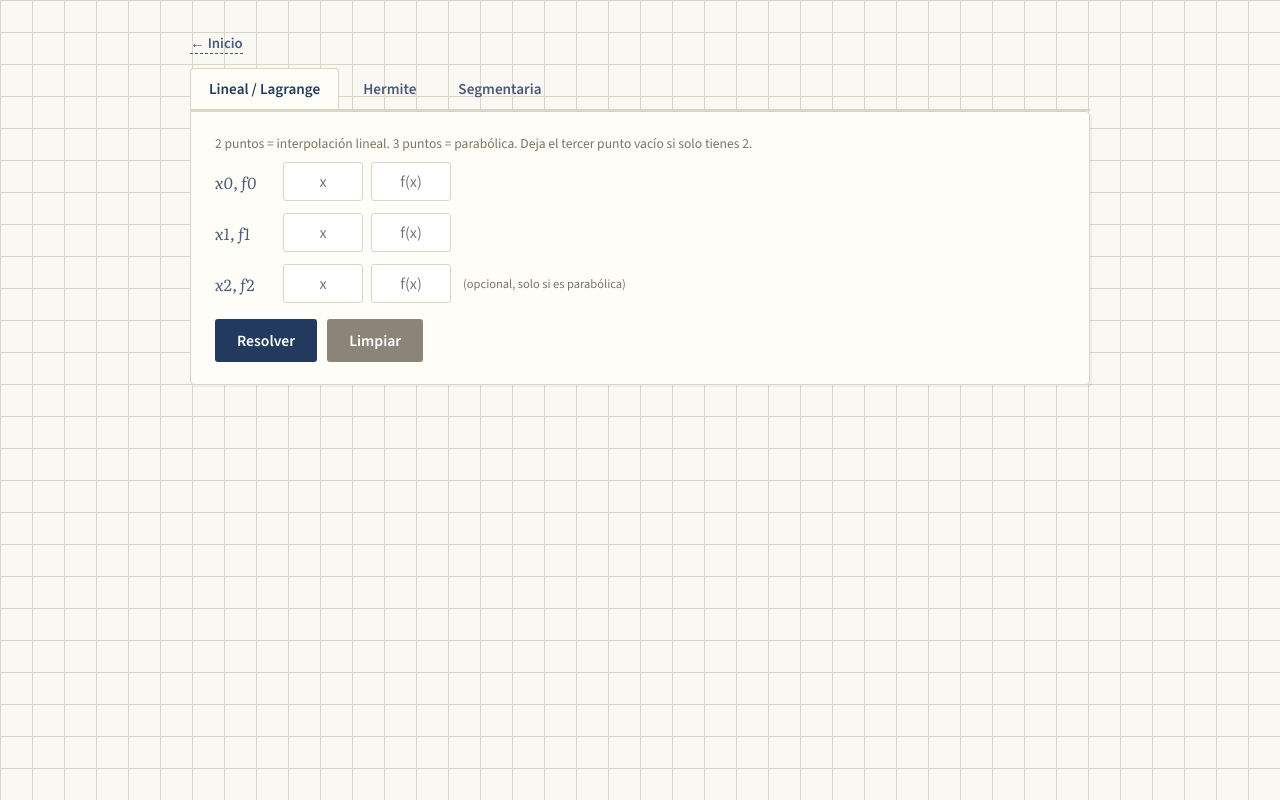
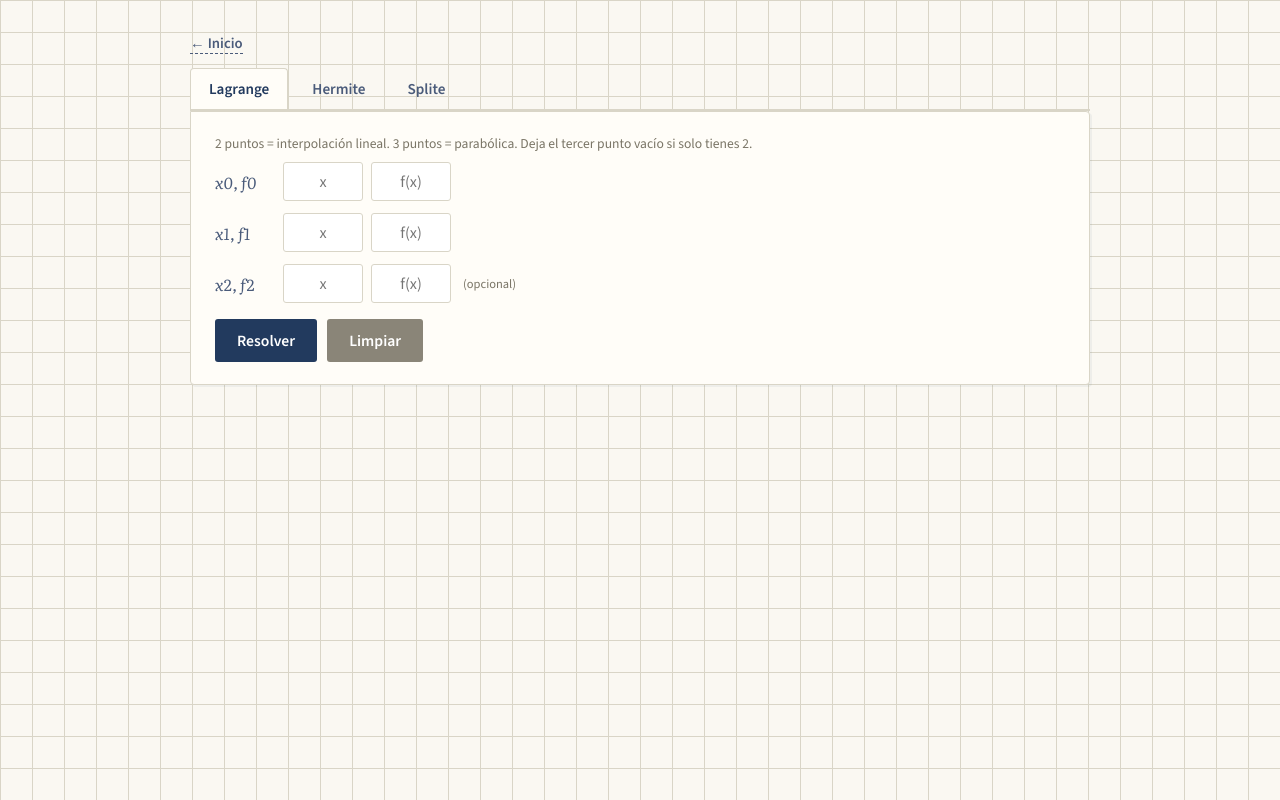
Before and after one commit to hbonilla6/metodos-numericos, a website: page interpolacion.html in a window 1280 px wide. Drawn offline with nearby package versions, Linux system fonts and the light colour scheme.

Commit message:
Comparte un solo formulario de puntos entre las pestañas
Las pestañas pasan a llamarse Lagrange, Hermite y Splite. Los puntos
escritos se conservan al cambiar de pestaña y cada una muestra solo
los campos que usa.

```diff
--- a/interpolacion.html
+++ b/interpolacion.html
@@ -17,9 +17,9 @@
   <a class="volver" href="index.html">← Inicio</a>
 
   <div class="tabs" id="tabsRow">
-    <button class="tab-btn activo" id="tab-lagrange" data-metodo="lagrange">Lineal / Lagrange</button>
+    <button class="tab-btn activo" id="tab-lagrange" data-metodo="lagrange">Lagrange</button>
     <button class="tab-btn" id="tab-hermite" data-metodo="hermite">Hermite</button>
-    <button class="tab-btn" id="tab-spline" data-metodo="spline">Segmentaria</button>
+    <button class="tab-btn" id="tab-spline" data-metodo="spline">Splite</button>
   </div>
 
   <div class="card bajo-pestanas">
--- a/js/hermite/metodo.js
+++ b/js/hermite/metodo.js
@@ -6,7 +6,6 @@
 
 const metodoHermite = {
   clave: 'hermite',
-  claveDeGuardado: 'hermite_campos',
   cantidadDePuntos: 3,
   campos: [
     { prefijo: 'x', ayuda: 'x' },
@@ -15,8 +14,6 @@ const metodoHermite = {
   ],
   nota: "Escribe cada punto con su valor f(x) y su derivada f'(x). Con 2 puntos el polinomio es de grado 3; con 3 puntos, de grado 5. El tercer punto es opcional.",
   mensajeIncompleto: "Completa x, f(x) y f'(x) en cada punto que uses.",
-  etiqueta: i => 'x' + aSubindice(i),
-  opcional: i => i === 2 ? '(opcional)' : '',
 
   /** Dibuja el resultado; devuelve el mensaje de error si los datos no sirven. */
   resolver(escritos) {
--- a/js/interpolacion/metodo.js
+++ b/js/interpolacion/metodo.js
@@ -7,7 +7,6 @@ const ES_ENTERO = /^-?\d+$/;
 
 const metodoLagrange = {
   clave: 'lagrange',
-  claveDeGuardado: 'interpolacion_campos',
   cantidadDePuntos: 3,
   campos: [
     { prefijo: 'x', ayuda: 'x' },
@@ -15,8 +14,6 @@ const metodoLagrange = {
   ],
   nota: '2 puntos = interpolación lineal. 3 puntos = parabólica. Deja el tercer punto vacío si solo tienes 2.',
   mensajeIncompleto: 'Completa tanto x como f(x) en cada punto que uses.',
-  etiqueta: i => 'x' + i + ', f' + i,
-  opcional: i => i === 2 ? '(opcional, solo si es parabólica)' : '',
 
   /** Dibuja el resultado; devuelve el mensaje de error si los datos no sirven. */
   resolver(escritos) {
--- a/js/interpolacion/pagina.js
+++ b/js/interpolacion/pagina.js
@@ -1,45 +1,53 @@
 /* ==========================================================================
    Página de interpolación: una pestaña por método (Lagrange, Hermite y spline
-   lineal). Esta página dibuja los campos del método elegido, lee y valida lo
-   escrito y delega el cálculo y el resultado al método.
+   lineal) y un solo formulario de puntos que comparten. La página lee y valida
+   lo escrito y delega el cálculo y el resultado al método de la pestaña.
 
    Un método es un objeto con:
-     clave, claveDeGuardado, cantidadDePuntos, campos [{ prefijo, ayuda }],
-     nota, mensajeIncompleto, etiqueta(i), opcional(i) y
-     resolver(escritos): dibuja el resultado y devuelve un mensaje de error o null.
-   Ids de los campos: <prefijo><i> (x0, f0, d0, x1, …).
+     clave, cantidadDePuntos, campos [{ prefijo, ayuda }], nota,
+     mensajeIncompleto y resolver(escritos): dibuja el resultado y devuelve
+     un mensaje de error o null.
+   Ids de los campos: <prefijo><i> (x0, f0, d0, x1, …); d es f'(x) y solo lo usa Hermite.
    ========================================================================== */
 
 const METODOS = [metodoLagrange, metodoHermite, metodoSpline];
+const PUNTOS_EN_FORMULARIO = Math.max(...METODOS.map(metodo => metodo.cantidadDePuntos));
+const CLAVE_CAMPOS = 'interpolacion_campos';
 const CLAVE_PESTANA = 'interpolacion_pestana';
 
 let metodoActual = METODOS[0];
 
 function idsDeCampos() {
   const ids = [];
-  for (let i = 0; i < metodoActual.cantidadDePuntos; i++) {
-    metodoActual.campos.forEach(campo => ids.push(campo.prefijo + i));
-  }
+  for (let i = 0; i < PUNTOS_EN_FORMULARIO; i++) ids.push('x' + i, 'f' + i, 'd' + i);
   return ids;
 }
 
 function dibujarCamposDeLosPuntos() {
   let html = '';
-  for (let i = 0; i < metodoActual.cantidadDePuntos; i++) {
-    html += '<div class="pt-row">';
-    html += '<span class="pt-label">' + metodoActual.etiqueta(i) + '</span>';
-    metodoActual.campos.forEach(campo => {
-      html += '<input class="coef" id="' + campo.prefijo + i + '" placeholder="' + campo.ayuda + '" autocomplete="off">';
-    });
-    const opcional = metodoActual.opcional(i);
-    if (opcional) html += '<span class="pt-opcional">' + opcional + '</span>';
+  for (let i = 0; i < PUNTOS_EN_FORMULARIO; i++) {
+    html += '<div class="pt-row" data-punto="' + i + '">';
+    html += '<span class="pt-label">x' + i + ', f' + i + '</span>';
+    html += '<input class="coef" id="x' + i + '" placeholder="x" autocomplete="off">';
+    html += '<input class="coef" id="f' + i + '" placeholder="f(x)" autocomplete="off">';
+    html += '<input class="coef campo-derivada" id="d' + i + '" placeholder="f\'(x)" autocomplete="off">';
+    if (i >= 2) html += '<span class="pt-opcional">(opcional)</span>';
     html += '</div>';
   }
   document.getElementById('puntos').innerHTML = html;
+}
+
+/** Muestra solo las filas y columnas que usa el método de la pestaña. */
+function mostrarCamposDelMetodo() {
+  document.querySelectorAll('.pt-row').forEach(fila => {
+    fila.style.display = Number(fila.dataset.punto) < metodoActual.cantidadDePuntos ? '' : 'none';
+  });
+  const usaDerivada = metodoActual.campos.some(campo => campo.prefijo === 'd');
+  document.querySelectorAll('.campo-derivada').forEach(campo => { campo.style.display = usaDerivada ? '' : 'none'; });
   document.getElementById('notaCampos').textContent = metodoActual.nota;
 }
 
-/** Los puntos que tienen algo escrito, tal como están en los campos. */
+/** Los puntos del método que tienen algo escrito, tal como están en los campos. */
 function leerPuntosEscritos() {
   const escritos = [];
   for (let i = 0; i < metodoActual.cantidadDePuntos; i++) {
@@ -75,38 +83,39 @@ function generarProcedimiento() {
 
 function limpiarTodo() {
   idsDeCampos().forEach(id => { document.getElementById(id).value = ''; });
-  olvidarValores(metodoActual.claveDeGuardado);
+  olvidarValores(CLAVE_CAMPOS);
   ocultarResultados();
   mostrarEstado('', null);
 }
 
-/** Muestra la pestaña del método, con sus campos y lo que se escribió antes en ellos. */
+/** Cambia de método sin tocar lo escrito: los puntos son los mismos para todos. */
 function seleccionarPestana(clave) {
   metodoActual = METODOS.find(metodo => metodo.clave === clave) || METODOS[0];
   guardarValores(CLAVE_PESTANA, { clave: metodoActual.clave });
   document.querySelectorAll('.tab-btn').forEach(boton => {
     boton.classList.toggle('activo', boton.dataset.metodo === metodoActual.clave);
   });
-
-  dibujarCamposDeLosPuntos();
-  const resolverConRetardo = conRetardo(generarProcedimiento, 500);
-  idsDeCampos().forEach(id => {
-    document.getElementById(id).addEventListener('input', () => {
-      guardarCampos(metodoActual.claveDeGuardado, idsDeCampos());
-      resolverConRetardo();
-    });
-  });
-  restaurarCampos(metodoActual.claveDeGuardado, idsDeCampos());
+  mostrarCamposDelMetodo();
   generarProcedimiento();
 }
 
 function iniciarPagina() {
+  dibujarCamposDeLosPuntos();
+
+  const resolverConRetardo = conRetardo(generarProcedimiento, 500);
+  idsDeCampos().forEach(id => {
+    document.getElementById(id).addEventListener('input', () => {
+      guardarCampos(CLAVE_CAMPOS, idsDeCampos());
+      resolverConRetardo();
+    });
+  });
   document.querySelectorAll('.tab-btn').forEach(boton => {
     boton.addEventListener('click', () => seleccionarPestana(boton.dataset.metodo));
   });
   document.getElementById('btnResolver').addEventListener('click', generarProcedimiento);
   document.getElementById('btnLimpiar').addEventListener('click', limpiarTodo);
 
+  restaurarCampos(CLAVE_CAMPOS, idsDeCampos());
   const guardada = leerValores(CLAVE_PESTANA);
   seleccionarPestana(guardada ? guardada.clave : METODOS[0].clave);
 }
--- a/js/spline/metodo.js
+++ b/js/spline/metodo.js
@@ -5,7 +5,6 @@
 
 const metodoSpline = {
   clave: 'spline',
-  claveDeGuardado: 'spline_campos',
   cantidadDePuntos: 5,
   campos: [
     { prefijo: 'x', ayuda: 'x' },
@@ -13,8 +12,6 @@ const metodoSpline = {
   ],
   nota: 'Escribe al menos 2 puntos (hasta 5). Acepta enteros, fracciones como 1/2 y decimales como 0.5.',
   mensajeIncompleto: 'Completa tanto x como f(x) en cada punto que uses.',
-  etiqueta: i => 'x' + i + ', f' + i,
-  opcional: i => i >= 2 ? '(opcional)' : '',
 
   /** Dibuja el resultado; devuelve el mensaje de error si los datos no sirven. */
   resolver(escritos) {
```
Also changed, not shown: index.html (+1 -1 lines), pruebas/pagina-interpolacion.test.js (+24 -8 lines), pruebas/spline.test.js (+2 -2 lines), README.md.
